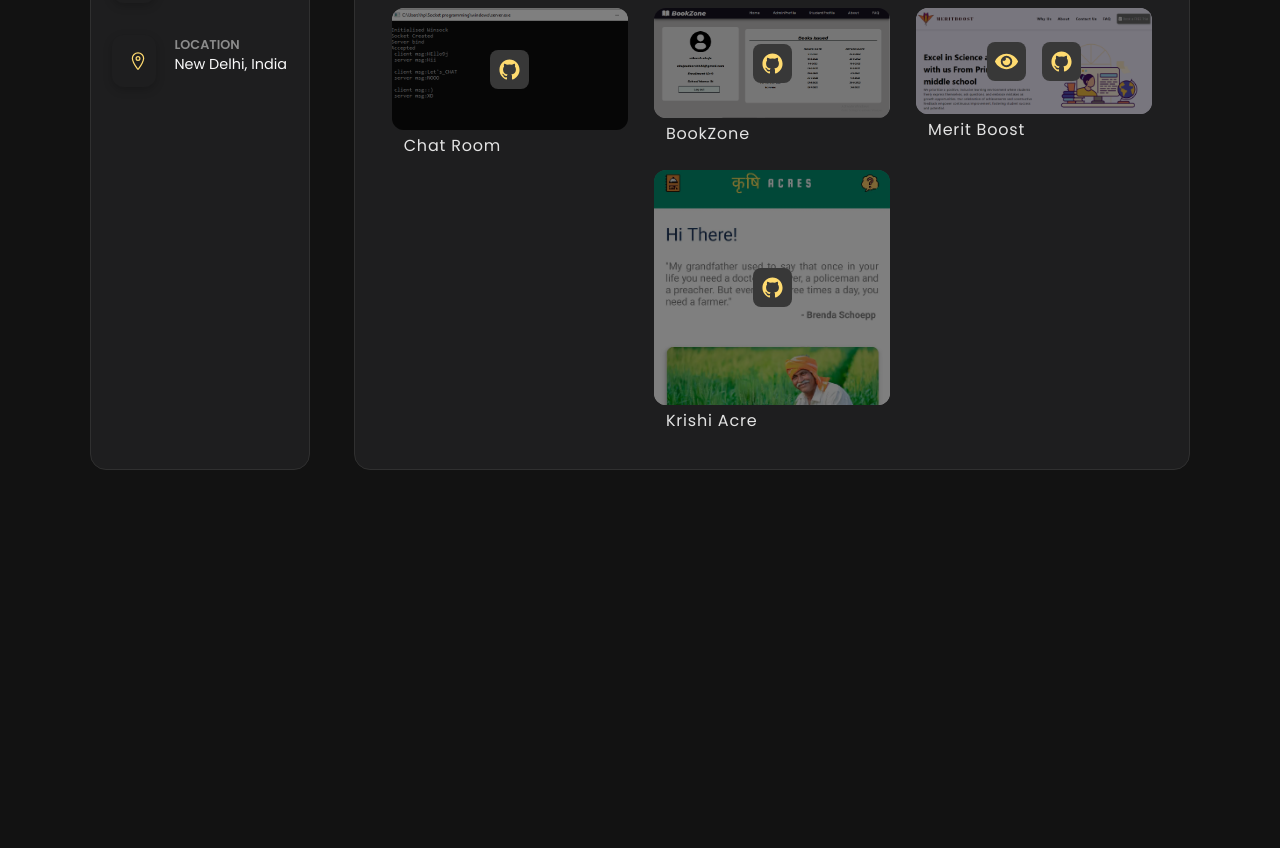
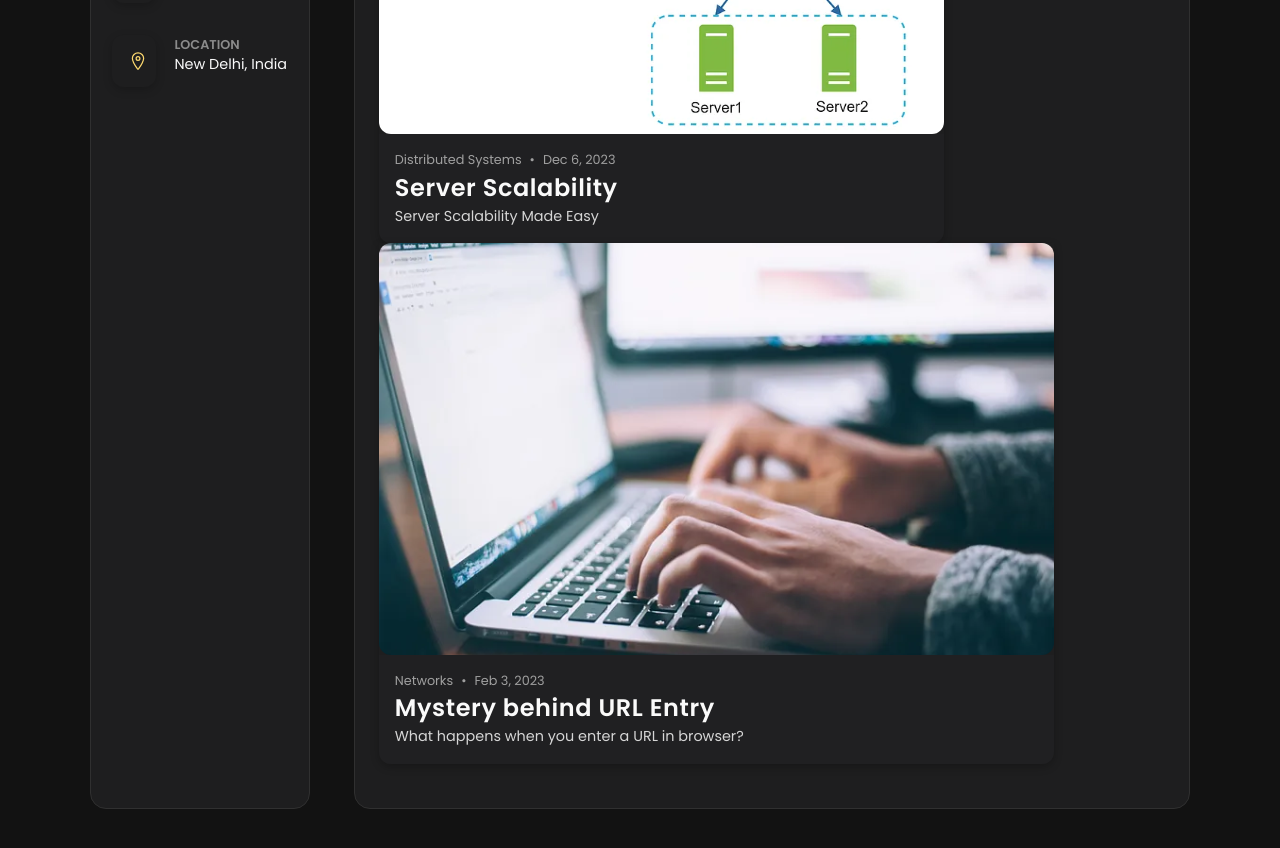
Before and after one commit to UtkarshAhuja2003/Portfolio, a Next.js app: page / in a window 1280 px wide. Shown: the part 540-1388 px from the top of the page. Before the commit the page ends 1074 px from the top, so only its background shows below. Built offline with nearby package versions, Linux system fonts and the light colour scheme.

Commit message:
feat: blogs added

```diff
--- /dev/null
+++ b/src/app/Components/Main/Blogs/BlogCard/index.tsx
@@ -0,0 +1,32 @@
+import Image from "next/image";
+
+interface BlogCardProps {
+    id: string;
+    title: string;
+    desc: string;
+    date: string;
+    tag: string;
+    link: string;
+    img: string;
+}
+
+const BlogCard: React.FC<BlogCardProps> = ({ id, title, desc, date, tag, link, img }) => {
+    return (
+        <div className="group shadow-[rgba(0,_0,_0,_0.24)_0px_3px_8px] rounded-b-xl h-[100%] my-7 md:my-0" key={id}>
+            <a href={link} target="_blank" rel="noopener noreferrer">
+                <Image className="rounded-xl group-hover:scale-90 transition-all duration-500 w-[100%]" src={`/blogs/${img}`} alt={title} width={300} height={200} />
+                <div className="bg-[#202022] rounded-b-xl p-4">
+                    <div className="flex text-[#A0A0A0] text-[0.8rem]">
+                        <p>{tag}</p>
+                        <p className="mx-2">•</p>
+                        <p>{date}</p>
+                    </div>
+                    <p className="text-[#FAFAFA] group-hover:text-[#FFDB70] font-[600] tracking-wide text-[1.5rem]">{title}</p>
+                    <p className="text-[#D6D6D6] text-[0.9rem]">{desc}</p>
+                </div>
+            </a>
+        </div>
+    )
+}
+
+export default BlogCard
--- a/src/app/Components/Main/Blogs/index.tsx
+++ b/src/app/Components/Main/Blogs/index.tsx
@@ -1,8 +1,17 @@
-
+import blogs from "@/config/blogs.json";
+import BlogCard from "./BlogCard";
 
 const Blogs = () => {
   return (
-    <div>Blogs</div>
+    <div className="mx-auto md:p-6 px-4 md:my-5">
+      <div className="md:flex flex-wrap justify-between">
+        {
+          blogs.map((blog, index) => (
+            <BlogCard key={index} id={blog.id} title={blog.title} img={blog.img} date={blog.date} desc={blog.desc} tag={blog.tag} link={blog.link}/>
+          ))
+        }
+      </div>
+    </div>
   )
 }
 
--- a/src/app/Components/Main/Projects/ProjectCard/index.tsx
+++ b/src/app/Components/Main/Projects/ProjectCard/index.tsx
@@ -12,7 +12,7 @@ interface ProjectCardProps {
 
 const ProjectCard: React.FC<ProjectCardProps> = ({ id, liveLink, githubLink, title, imageSrc }) => {
     return (
-        <div className="md:w-[30%] w-[90%] mx-auto h-[60%] relative md:my-5 my-9" key={id}>
+        <div className="md:w-[30%] w-[90%] mx-auto h-[60%] relative md:my-5 my-9 hover:scale-110 transition-all duration-500" key={id}>
             <Image className="rounded-xl z-10" src={`/projects/${imageSrc}`} alt={title} width={300} height={300} />
             <div className="flex text-[#FFDB70] items-center z-30 justify-center absolute rounded-xl inset-0 bg-black bg-opacity-50">
                 {
--- a/src/app/Components/Main/Projects/index.tsx
+++ b/src/app/Components/Main/Projects/index.tsx
@@ -4,7 +4,7 @@ import ProjectCard from "./ProjectCard";
 const Projects = () => {
 
   return (
-    <div className="mx-auto md:p-6 px-4  md:my-5">
+    <div className="mx-auto md:p-6 px-4 md:my-5">
       <div className="md:flex flex-wrap justify-between">
         {
           projects.map((project, index) => (
--- a/src/app/Components/Main/index.tsx
+++ b/src/app/Components/Main/index.tsx
@@ -8,7 +8,7 @@ import Contact from "./Contact";
 import Blogs from "./Blogs";
 
 const Main = () => {
-  const [selectedCard, setSelectedCard] = useState("Projects");
+  const [selectedCard, setSelectedCard] = useState("Blogs");
 
   return (
     <div>
--- /dev/null
+++ b/src/config/blogs.json
@@ -0,0 +1,20 @@
+[
+    {
+        "id": "1",
+        "title": "Server Scalability",
+        "desc": "Server Scalability Made Easy",
+        "date": "Dec 6, 2023",
+        "tag": "Distributed Systems",
+        "img": "scalability.png",
+        "link": "https://medium.com/@ahujautkarsh/server-scalability-made-easy-cf5d68d22a46"
+    },
+    {
+        "id": "2",
+        "title": "Mystery behind URL Entry",
+        "desc": "What happens when you enter a URL in browser?",
+        "date": "Feb 3, 2023",
+        "tag": "Networks",
+        "img": "urlmystery.png",
+        "link": "https://medium.com/@ahujautkarsh/understanding-the-process-behind-entering-a-url-in-your-browser-e60dd2c36104"
+    }
+]
```
Also changed, not shown: public/blogs/scalability.png (added), public/blogs/urlmystery.png (added).
